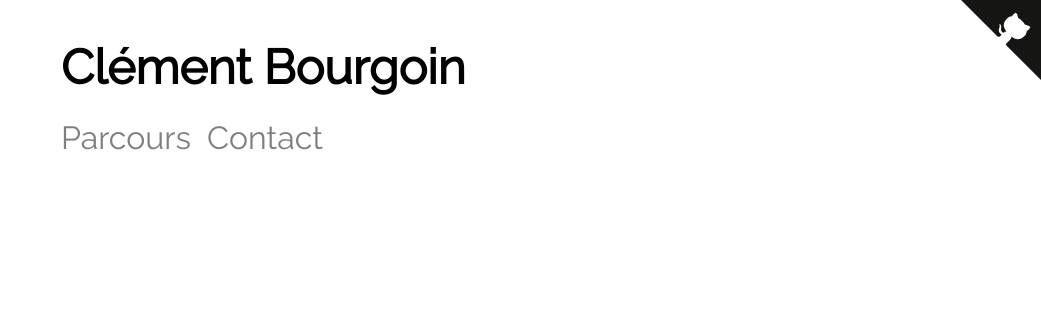
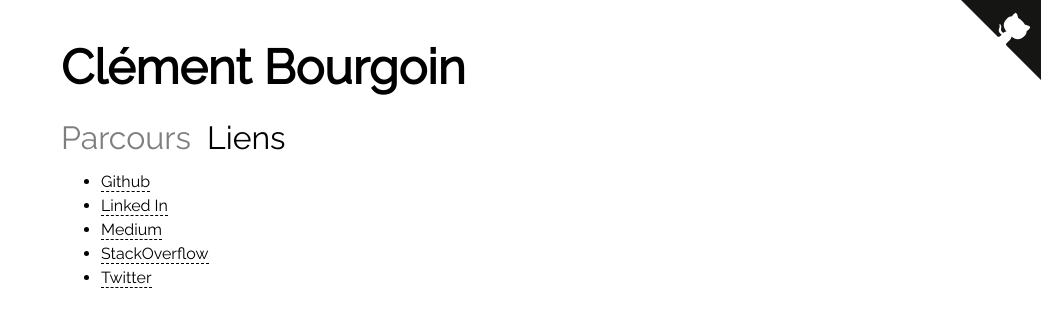
Before and after one commit to clemlatz/clemlatz.dev, a React (Create React App) app: page /Links in a window 1280 px wide. Shown: the top 322 px of the page, without its empty margins (239-1280 px from the left). Built offline with nearby package versions, Linux system fonts and the light colour scheme.

Commit message:
Replace contact page with a link page

```diff
--- a/src/App.js
+++ b/src/App.js
@@ -6,15 +6,15 @@ import './App.css';
 
 import ExperienceList from './ExperienceList/ExperienceList';
 import ExperiencePage from './ExperiencePage/ExperiencePage';
-import Contact from './Contact/Contact';
+import Links from './Links/Links';
 
 class App extends Component {
   _fetchExperiences = async () => {
-    const response    = await fetch('/data/experiences.json');
+    const response = await fetch('/data/experiences.json');
     const experiences = await response.json();
 
     this.props.onExperiencesLoaded(experiences.experiences);
-  }
+  };
 
   render() {
     return (
@@ -30,15 +30,30 @@ class App extends Component {
                   <NavLink to="/experiences">Parcours</NavLink>
                 </li>
                 <li>
-                  <NavLink to="/contact">Contact</NavLink>
+                  <NavLink to="/links">Liens</NavLink>
                 </li>
               </ul>
             </nav>
           </header>
-          <Route path="/" exact render={() => <div>Bienvenue.</div>} />
-          <Route path="/experiences" exact render={() => <ExperienceList fetchExperiences={this._fetchExperiences}/>} />
-          <Route path="/experiences/:slug" render={() => <ExperiencePage fetchExperiences={this._fetchExperiences}/>} />
-          <Route path="/contact" component={Contact} />
+          <Route
+            path="/"
+            exact
+            render={() => <div>Développeur front-end à Paris</div>}
+          />
+          <Route
+            path="/experiences"
+            exact
+            render={() => (
+              <ExperienceList fetchExperiences={this._fetchExperiences} />
+            )}
+          />
+          <Route
+            path="/experiences/:slug"
+            render={() => (
+              <ExperiencePage fetchExperiences={this._fetchExperiences} />
+            )}
+          />
+          <Route path="/Links" component={Links} />
         </div>
       </BrowserRouter>
     );
@@ -47,8 +62,9 @@ class App extends Component {
 
 const mapDispatchToProps = dispatch => {
   return {
-    onExperiencesLoaded: (experiences) => dispatch({ type: 'ADD_EXPERIENCES', experiences })
+    onExperiencesLoaded: experiences =>
+      dispatch({ type: 'ADD_EXPERIENCES', experiences }),
   };
-}
+};
 
 export default connect(null, mapDispatchToProps)(App);
--- a/src/Contact/Contact.js
+++ /dev/null
@@ -1,14 +0,0 @@
-import React from 'react';
-
-export default () => (
-  <div>
-    <ul>
-      <li>
-        <a href="https://www.linkedin.com/in/clement-bourgoin/">Linked In</a>
-      </li>
-      <li>
-        <a href="https://nokto.net/contact/">Contact</a>
-      </li>
-    </ul>
-  </div>
-);
--- /dev/null
+++ b/src/Links/Links.css
@@ -0,0 +1,3 @@
+.links li {
+  margin-bottom: 5px;
+}
--- /dev/null
+++ b/src/Links/Links.js
@@ -0,0 +1,27 @@
+import React from 'react';
+
+import './Links.css';
+
+export default () => (
+  <div>
+    <ul class="links">
+      <li>
+        <a href="https://github.com/iwazaru">Github</a>
+      </li>
+      <li>
+        <a href="https://www.linkedin.com/in/clement-bourgoin/">Linked In</a>
+      </li>
+      <li>
+        <a href="https://medium.com/@iwazaru">Medium</a>
+      </li>
+      <li>
+        <a href="https://stackoverflow.com/users/1053818/iwazaru">
+          StackOverflow
+        </a>
+      </li>
+      <li>
+        <a href="https://twitter.com/ClementBourgoin">Twitter</a>
+      </li>
+    </ul>
+  </div>
+);
```
